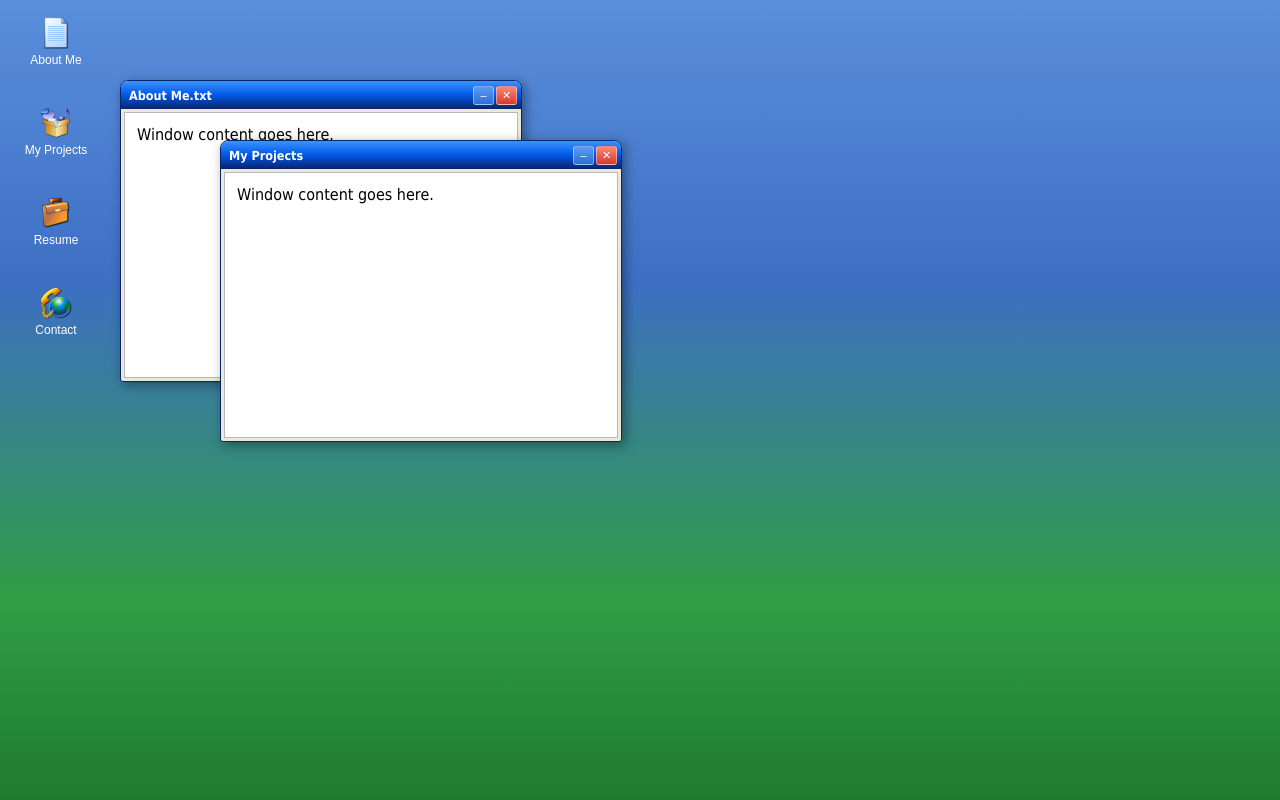
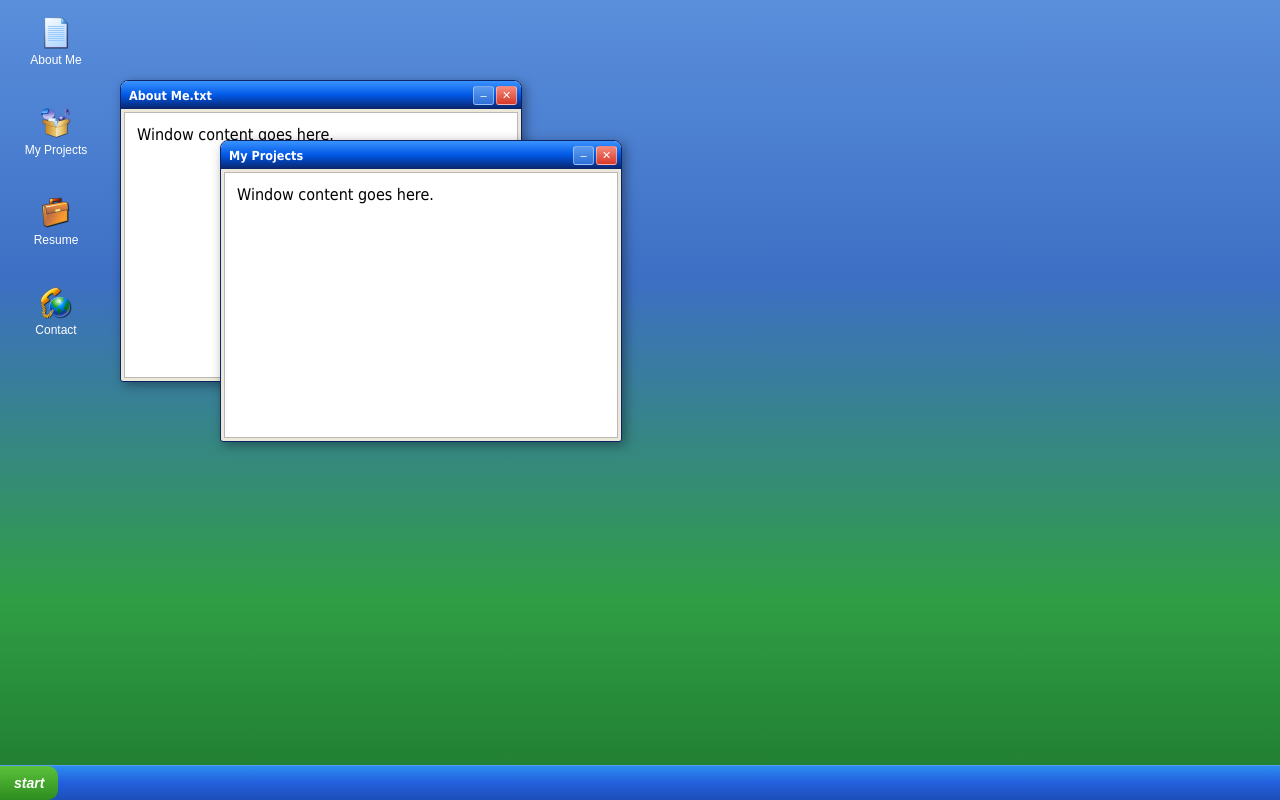
Before and after one commit to yomi64/personal_web, a React (Vite) app: page / in a window 1280 px wide. Built offline with nearby package versions, Linux system fonts and the light colour scheme.

Commit message:
Added static taskbar

```diff
--- a/src/App.jsx
+++ b/src/App.jsx
@@ -1,6 +1,7 @@
 import { useState } from "react";
 import Desktop from "./components/Desktop.jsx";
 import Window from "./components/Window.jsx";
+import Taskbar from "./components/Taskbar.jsx";
 
 const INITIAL_WINDOWS = [
   { id: "about", title: "About Me.txt", position: { x: 120, y: 80 }, zIndex: 1, isOpen: true, isMinimized: false },
@@ -72,6 +73,7 @@ function App() {
             onMinimize={() => minimizeWindow(w.id)}
           />
         ))}
+        <Taskbar />
     </div>
   );
 }
--- /dev/null
+++ b/src/components/Taskbar.css
@@ -0,0 +1,34 @@
+.xp-taskbar {
+  position: absolute;
+  left: 0;
+  right: 0;
+  bottom: 0;
+  height: 34px;
+  background: linear-gradient(to bottom, #2a8df1 0%, #245edc 50%, #1c4fb8 100%);
+  border-top: 1px solid #5b9bf0;
+  display: flex;
+  align-items: stretch;
+  z-index: 9999;
+}
+
+.xp-start-btn {
+  display: flex;
+  align-items: center;
+  padding: 0 14px;
+  border: none;
+  border-radius: 0 10px 10px 0;
+  background: linear-gradient(to bottom, #5bc23a, #2d8c1f);
+  color: white;
+  font-weight: bold;
+  font-style: italic;
+  font-size: 14px;
+  cursor: pointer;
+}
+
+.xp-taskbar-apps {
+  flex: 1;
+  display: flex;
+  align-items: center;
+  gap: 4px;
+  padding: 4px 6px;
+}
--- /dev/null
+++ b/src/components/Taskbar.jsx
@@ -0,0 +1,12 @@
+import "./Taskbar.css";
+
+export default function Taskbar() {
+  return (
+    <div className="xp-taskbar">
+      <button className="xp-start-btn">start</button>
+      <div className="xp-taskbar-apps">
+        {/* window buttons will go here */}
+      </div>
+    </div>
+  );
+}
```
